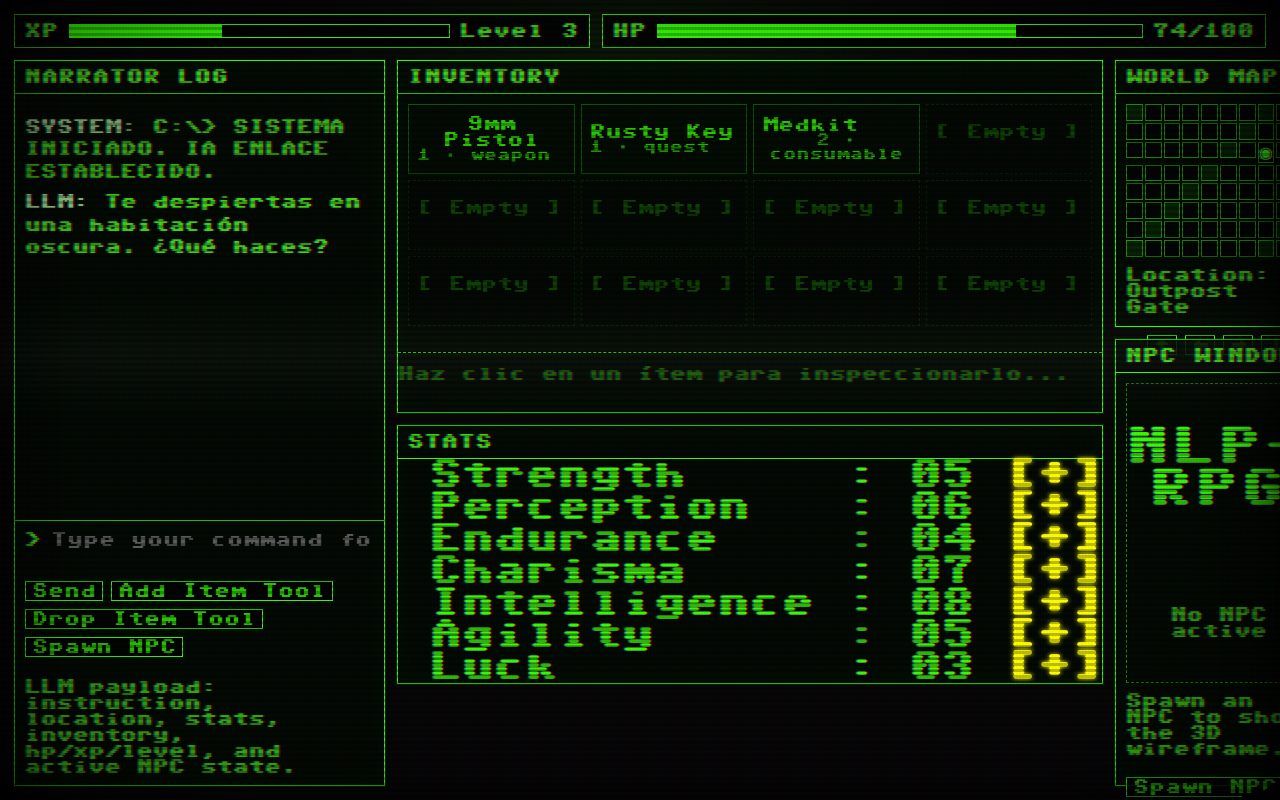
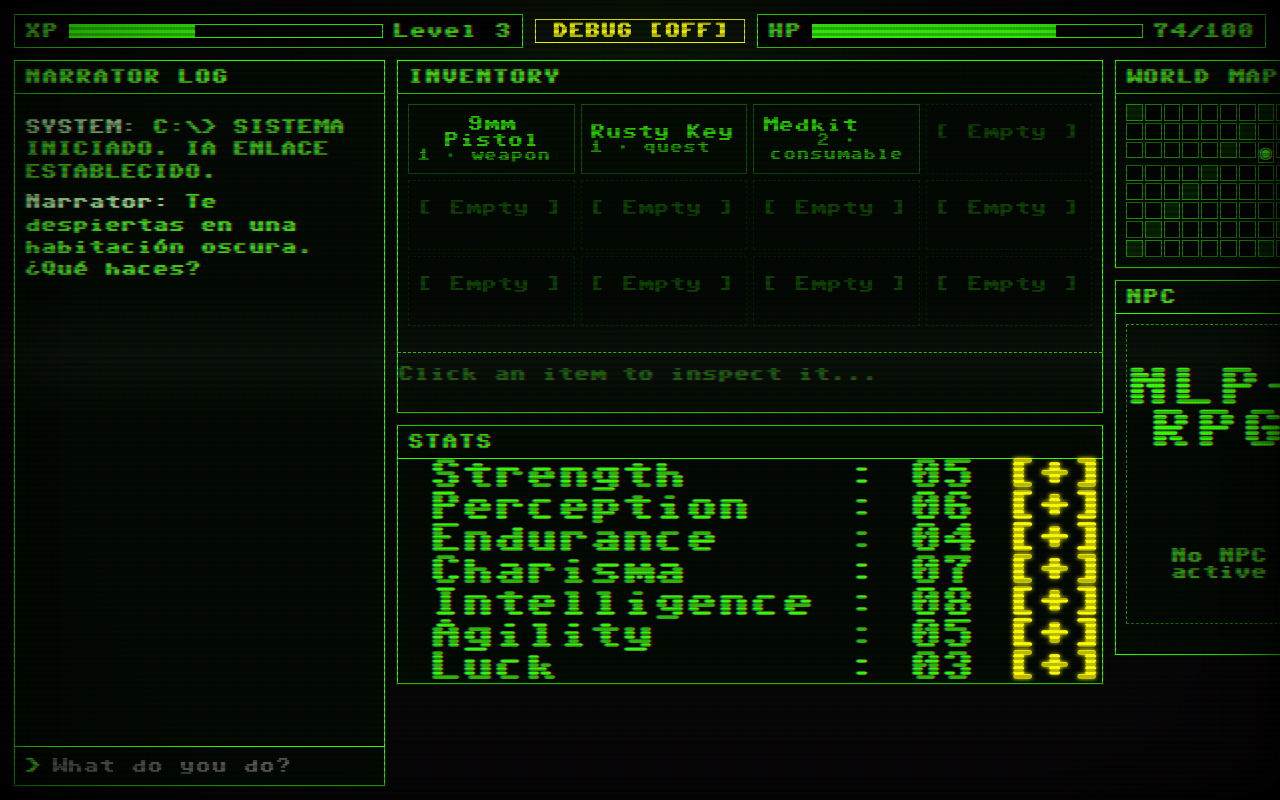
Before and after one commit to VANAFA/NLP-RPG, a React (Vite) app: page / in a window 1280 px wide. Built offline with nearby package versions, Linux system fonts and the light colour scheme.

Commit message:
llm test done

```diff
--- a/src/App.tsx
+++ b/src/App.tsx
@@ -1,8 +1,14 @@
 import { useEffect, useMemo, useRef, useState } from 'react';
+import { fetchLlmResponse } from './llmService';
 
 type StatName = 'Strength' | 'Perception' | 'Endurance' | 'Charisma' | 'Intelligence' | 'Agility' | 'Luck';
 type InventoryItem = { name: string; quantity: number; kind: string; desc?: string };
-type ChatEntry = { role: 'LLM' | 'PLAYER' | 'SYSTEM'; text: string };
+
+// Actualizado para separar pensamiento e historia
+type ChatEntry =
+  | { role: 'SYSTEM' | 'PLAYER'; text: string }
+  | { role: 'Narrator'; story: string; thinking: string };
+
 type ObjGeometry = {
   vertices: [number, number, number][];
   faces: number[][];
@@ -116,10 +122,15 @@ function parseObjModel(text: string): ObjGeometry {
   return { vertices, faces, edges };
 }
 
-function App() {
+export default function App() {
   const [game, setGame] = useState<GameState>(initialState);
+
   // Recuerda el índice del ítem seleccionado en la grilla
   const [selectedItemIndex, setSelectedItemIndex] = useState<number | null>(null);
+
+  // Estados nuevos para el LLM y el modo Debug
+  const [isDebugMode, setIsDebugMode] = useState(false);
+  const [isThinking, setIsThinking] = useState(false);
 
   // Función para tirar el ítem y limpiar la selección
   const dropItem = (index: number) => {
@@ -139,14 +150,14 @@ function App() {
   const [input, setInput] = useState('');
   const [chat, setChat] = useState<ChatEntry[]>([
     { role: 'SYSTEM', text: 'C:\\> SISTEMA INICIADO. IA ENLACE ESTABLECIDO.' },
-    { role: 'LLM', text: 'Te despiertas en una habitación oscura. ¿Qué haces?' },
+    { role: 'Narrator', story: 'Te despiertas en una habitación oscura. ¿Qué haces?', thinking: '[SISTEMA INTERNO]\nIniciando secuencia de despertar.' },
   ]);
   const map = useMemo(() => makeMap(10, 8), []);
   const logRef = useRef<HTMLDivElement>(null);
 
   useEffect(() => {
     logRef.current?.scrollTo({ top: logRef.current.scrollHeight, behavior: 'smooth' });
-  }, [chat]);
+  }, [chat, isThinking]);
 
   const inventorySummary = game.inventory.map((item) => `${item.name} x${item.quantity}`).join(', ');
 
@@ -161,18 +172,58 @@ function App() {
     activeNpc: game.activeNpc,
   });
 
-  const submitPrompt = (text: string) => {
-    const snapshot = contextSnapshot();
+  // LLM Submit Prompt integrado
+  const submitPrompt = async (text: string) => {
+    if (!text.trim() || isThinking) return;
+
+    setChat((prev) => [...prev, { role: 'PLAYER', text }]);
+    setInput('');
+    setIsThinking(true);
+
+    try {
+      // 1. Llamada al servicio LLM (mock)
+      const response = await fetchLlmResponse(text, game);
+
+      // 2. Procesamos las herramientas forzadas
+      response.toolCalls.forEach((call: any) => {
+        if (call.name === 'move') {
+           setGame(prev => ({
+             ...prev,
+             location: {
+               x: clamp(prev.location.x + call.args.dx, 0, 9),
+               y: clamp(prev.location.y + call.args.dy, 0, 9),
+               label: `Sector LLM-${Math.floor(Math.random()*100)}`
+             }
+           }));
+        }
+        if (call.name === 'addItem') {
+           setGame(prev => ({ ...prev, inventory: [...prev.inventory, call.args] }));
+        }
+        if (call.name === 'dropItem') {
+           setGame(prev => {
+             const newInv = [...prev.inventory];
+             if (newInv.length > 0 && call.args.index < newInv.length) {
+                newInv.splice(call.args.index, 1);
+             }
+             return { ...prev, inventory: newInv };
+           });
+           setSelectedItemIndex(null);
+        }
+        if (call.name === 'spawnNpc') {
+           spawnNpc();
+        }
+      });
+
+      // 3. Añadimos el resultado narrativo y el pensamiento a la consola
       setChat((prev) => [
         ...prev,
-      { role: 'PLAYER', text },
-      {
-        role: 'SYSTEM',
-        text: `CTX => loc:${snapshot.location.label} (${snapshot.location.x},${snapshot.location.y}) | hp:${snapshot.hp} | lvl:${snapshot.level} | xp:${snapshot.xp} | inv:${snapshot.inventory.length} items`,
-      },
-      { role: 'LLM', text: 'Narrador: respuesta simulada. Conecta aquí tu API LLM y las herramientas.' },
+        { role: 'Narrator', story: response.story, thinking: response.thinking }
       ]);
-    setInput('');
+    } catch (e) {
+      setChat((prev) => [...prev, { role: 'SYSTEM', text: 'ERR: Fallo de conexión con el LLM.' }]);
+    } finally {
+      setIsThinking(false);
+    }
   };
 
   const movePlayer = (dx: number, dy: number) =>
@@ -223,6 +274,23 @@ function App() {
           </div>
           <span className="top-meter-value">Level {game.level}</span>
         </div>
+
+        {/* BOTÓN TOGGLE DEBUG AL CENTRO DE LA BARRA */}
+        <button
+          onClick={() => setIsDebugMode(!isDebugMode)}
+          style={{
+            backgroundColor: isDebugMode ? '#ffff00' : 'transparent',
+            color: isDebugMode ? '#000' : '#ffff00',
+            border: '1px solid #ffff00',
+            padding: '0.2rem 1rem',
+            fontWeight: 'bold',
+            cursor: 'pointer',
+            fontFamily: 'inherit'
+          }}
+        >
+          {isDebugMode ? 'DEBUG [ON]' : 'DEBUG [OFF]'}
+        </button>
+
         <div className="top-meter top-meter-right">
           <span className="top-meter-label">HP</span>
           <div className="top-meter-track">
@@ -236,11 +304,42 @@ function App() {
         <section className="left-rail panel">
           <div className="panel-title">NARRATOR LOG</div>
           <div className="chat-log" ref={logRef}>
-            {chat.map((entry, index) => (
+            {chat.map((entry, index) => {
+              // RENDERIZADO ESPECIAL PARA EL LLM
+              if (entry.role === 'Narrator') {
+                return (
+                  <div key={index} className="chat-line llm" style={{ marginBottom: '1rem', marginTop: '0.5rem' }}>
+                    {isDebugMode && (
+                      <div style={{
+                        color: '#ffff00',
+                        whiteSpace: 'pre-wrap',
+                        marginBottom: '0.5rem',
+                        padding: '0.5rem',
+                        borderLeft: '2px solid #ffff00',
+                        backgroundColor: 'rgba(255, 255, 0, 0.05)',
+                        fontSize: '0.9rem'
+                      }}>
+                        {entry.thinking}
+                      </div>
+                    )}
+                    <div>
+                      <span className="chat-role">Narrator:</span> {entry.story}
+                    </div>
+                  </div>
+                );
+              }
+
+              return (
                 <div key={index} className={`chat-line ${entry.role.toLowerCase()}`}>
                   <span className="chat-role">{entry.role}:</span> {entry.text}
                 </div>
-            ))}
+              );
+            })}
+
+            {/* TEXTO DE PROCESAMIENTO VISUAL */}
+            {isThinking && (
+               <div style={{ opacity: 0.5, fontStyle: 'italic', marginTop: '0.5rem' }}>[ Narrator is thinking... ]</div>
+            )}
           </div>
           <form
             className="input-row"
@@ -254,18 +353,10 @@ function App() {
               autoFocus
               value={input}
               onChange={(event) => setInput(event.target.value)}
-              placeholder="Type your command for the narrator LLM..."
+              disabled={isThinking}
+              placeholder="What do you do?"
             />
           </form>
-          <div className="tool-row">
-            <button type="button" onClick={() => submitPrompt(input || 'look around')}>Send</button>
-            <button type="button" onClick={() => toolAction('inventory.add( item )')}>Add Item Tool</button>
-            <button type="button" onClick={() => toolAction('inventory.drop( item )')}>Drop Item Tool</button>
-            <button type="button" onClick={() => toolAction('npc.spawn()')}>Spawn NPC</button>
-          </div>
-          <div className="help-text">
-            LLM payload: instruction, location, stats, inventory, hp/xp/level, and active NPC state.
-          </div>
         </section>
 
         <section className="center-column">
@@ -356,7 +447,7 @@ return (
                   </button>
                 </div>
               ) : (
-                <span style={{ opacity: 0.4 }}>Haz clic en un ítem para inspeccionarlo...</span>
+                <span style={{ opacity: 0.4 }}>Click an item to inspect it...</span>
               )}
             </div>
           </div>
@@ -419,19 +510,22 @@ return (
                 )),
               )}
             </div>
-            <div className="map-footer">Location: {game.location.label}</div>
-            <div className="map-controls">
-              <button type="button" onClick={() => movePlayer(0, -1)}>↑</button>
+            {/* if debug then show buttons */}
+              {isDebugMode && (
+              <div className="map-controls" style={{ marginTop: '1rem', display: 'flex', flexDirection: 'column', alignItems: 'center' }}>
+                <button type="button" onClick={() => movePlayer(0, -1)} style={{ marginBottom: '0.5rem' }}>↑</button>
                 <div>
-                <button type="button" onClick={() => movePlayer(-1, 0)}>←</button>
+                  <button type="button" onClick={() => movePlayer(-1, 0)} style={{ marginRight: '0.5rem' }}>←</button>
                   <button type="button" onClick={() => movePlayer(1, 0)}>→</button>
                 </div>
-              <button type="button" onClick={() => movePlayer(0, 1)}>↓</button>
+                <button type="button" onClick={() => movePlayer(0, 1)} style={{ marginTop: '0.5rem' }}>↓</button>
               </div>
+              )
+            }
           </div>
 
           <div className="panel npc-panel">
-            <div className="panel-title">NPC WINDOW</div>
+            <div className="panel-title">NPC</div>
             <div className="npc-frame">
               {game.activeNpc ? (
                 <WireframeModel src={npcModelUrl} seed={game.activeNpc.seed} />
@@ -442,12 +536,13 @@ return (
                 </div>
               )}
             </div>
-            <div className="npc-footer">
-              {game.activeNpc ? `${game.activeNpc.name} · ${game.activeNpc.title}` : 'Spawn an NPC to show the 3D wireframe.'}
-            </div>
             <div className="npc-controls">
-              <button type="button" onClick={spawnNpc}>Spawn NPC</button>
-              <button type="button" onClick={releaseNpc}>Return Control</button>
+              {isDebugMode && (
+                <>
+                  <button type="button" onClick={spawnNpc} style={{ backgroundColor: '#33ff00', color: '#000', border: 'none', padding: '0.4rem 0.8rem', cursor: 'pointer', fontWeight: 'bold', fontFamily: 'inherit' }}>Spawn NPC</button>
+                  <button type="button" onClick={releaseNpc} style={{ backgroundColor: '#ff3333', color: '#fff', border: 'none', padding: '0.4rem 0.8rem', cursor: 'pointer', fontWeight: 'bold', fontFamily: 'inherit' }}>Return Control</button>
+                </>
+              )}
             </div>
           </div>
         </section>
@@ -538,17 +633,14 @@ function WireframeModel({ src, seed }: { src: string; seed: number }) {
       ctx.fillStyle = 'rgba(0,0,0,0.88)';
       ctx.fillRect(0, 0, width, height);
 
-    // 1. Proyectamos todos los vértices como antes
       const points = model.vertices.map((vertex) => project(vertex, time));
       const cx = width / 2;
       const cy = height / 2;
 
-      // Sets para rastrear qué vértices y aristas son visibles
       const visibleVertices = new Set<number>();
       const visibleEdges = new Set<string>();
       const visibleFaces: { indices: number[]; depth: number }[] = [];
 
-      // 2. Backface Culling y cálculo de profundidad
       model.faces.forEach((faceIndices) => {
         if (faceIndices.length < 3) return;
 
@@ -556,21 +648,15 @@ function WireframeModel({ src, seed }: { src: string; seed: number }) {
         const p1 = points[faceIndices[1]];
         const p2 = points[faceIndices[2]];
 
-        // Producto cruzado 2D de los primeros tres vértices proyectados
         const crossProduct = (p1.x - p0.x) * (p2.y - p0.y) - (p1.y - p0.y) * (p2.x - p0.x);
 
-        // Si crossProduct es mayor a 0, la cara apunta hacia atrás.
-        // (Nota: Si el modelo se renderiza al revés -se ve la nuca y no la cara-,
-        // cambiá este > 0 por un < 0. Depende de cómo exportaste el .obj)
         if (crossProduct < 0) return;
 
-        // Si pasó el culling, calculamos su profundidad para el Painter's Algorithm
         let avgZ = 0;
-        faceIndices.forEach((index, i) => {
+        faceIndices.forEach((index: number, i: number) => {
           avgZ += points[index].z;
-          visibleVertices.add(index); // Marcamos el vértice como visible
+          visibleVertices.add(index);
 
-          // Registramos la arista como visible
           const nextIndex = faceIndices[(i + 1) % faceIndices.length];
           const edgeKey = index < nextIndex ? `${index}:${nextIndex}` : `${nextIndex}:${index}`;
           visibleEdges.add(edgeKey);
@@ -580,14 +666,11 @@ function WireframeModel({ src, seed }: { src: string; seed: number }) {
         visibleFaces.push({ indices: faceIndices, depth: avgZ });
       });
 
-      // 3. Z-Sorting de las caras que sobrevivieron
       visibleFaces.sort((a, b) => b.depth - a.depth);
 
-// 4. Dibujamos caras, aristas y vértices TODO JUNTO en orden de profundidad
       visibleFaces.forEach((face) => {
-        // A. Dibujar la cara sólida (Polígono)
         ctx.beginPath();
-        face.indices.forEach((index, faceIndex) => {
+        face.indices.forEach((index: number, faceIndex: number) => {
           const point = points[index];
           const px = cx + point.x;
           const py = cy + point.y;
@@ -596,24 +679,21 @@ function WireframeModel({ src, seed }: { src: string; seed: number }) {
         });
         ctx.closePath();
 
-        ctx.fillStyle = '#114400'; // Color sólido de relleno
+        ctx.fillStyle = '#114400';
         ctx.fill();
 
-        ctx.strokeStyle = '#33ff00'; // Color del wireframe
+        ctx.strokeStyle = '#33ff00';
         ctx.lineWidth = 1;
         ctx.stroke();
 
-        // B. Dibujar los vértices (puntitos) correspondientes SOLO a esta cara
         ctx.fillStyle = '#33ff00';
-        face.indices.forEach((index) => {
+        face.indices.forEach((index: number) => {
           const point = points[index];
           ctx.beginPath();
           ctx.arc(cx + point.x, cy + point.y, 1.5, 0, Math.PI * 2);
           ctx.fill();
         });
       });
-
-      // ELIMINAR EL PASO 5 ANTERIOR (ya no necesitamos iterar visibleVertices)
 
       raf = requestAnimationFrame(draw);
     };
@@ -627,5 +707,3 @@ function WireframeModel({ src, seed }: { src: string; seed: number }) {
 
   return <canvas ref={canvasRef} className="wireframe-canvas" />;
 }
-
-export default App;
--- /dev/null
+++ b/src/llmService.ts
@@ -0,0 +1,64 @@
+export interface LLMContext {
+  hp: number;
+  hpMax: number;
+  stats: Record<string, number>;
+  location: { x: number; y: number; label: string };
+  inventory: any[];
+}
+
+export async function fetchLlmResponse(userText: string, context: LLMContext) {
+  // Simulamos el delay del modelo
+  await new Promise(resolve => setTimeout(resolve, 1500));
+
+  const thinking = `[EVALUANDO INPUT DEL OPERADOR]
+Mensaje recibido: "${userText}"
+-- Analizando Estado Actual --
+Vitalidad: ${context.hp}/${context.hpMax}
+Coordenadas: ${context.location.label} [${context.location.x}, ${context.location.y}]
+Objetos en inventario: ${context.inventory.length}
+Stats detectados: STR(${context.stats.Strength}) PER(${context.stats.Perception})
+[DECISIÓN DEL MODELO]
+Ejecutando protocolo de estrés: Forzando llamadas aleatorias a todas las herramientas disponibles.`;
+
+  const story = "There will be consecuences to your actions... When the LLM is actually implemented. Allan please add details";
+
+  const toolCalls: { name: string; args: any }[] = [];
+
+  // 1. Mover al jugador
+  toolCalls.push({
+    name: 'move',
+    args: { dx: Math.random() > 0.5 ? 1 : -1, dy: Math.random() > 0.5 ? 1 : -1 }
+  });
+
+  // 2. Spawn NPC
+  toolCalls.push({ name: 'spawnNpc', args: {} });
+
+  // 3. Añadir ítem
+  const junkNames = ['Cable Pelado', 'Batería de Litio', 'Engranaje Roto', 'Chip Quemado'];
+  toolCalls.push({
+    name: 'addItem',
+    args: {
+      name: junkNames[Math.floor(Math.random() * junkNames.length)],
+      quantity: 1,
+      kind: 'junk',
+      desc: '> Objeto de prueba inyectado directamente por el LLM simulado.'
+    }
+  });
+
+  // 4. Tirar ítem
+  if (context.inventory.length > 0) {
+    const randomInvIndex = Math.floor(Math.random() * context.inventory.length);
+    toolCalls.push({ name: 'dropItem', args: { index: randomInvIndex } });
+  }
+
+  // 5. Modificar HP
+  const hpChange = Math.random() > 0.5 ? -10 : +10;
+  toolCalls.push({ name: 'modifyHp', args: { amount: hpChange } });
+
+  // 6. Incrementar xp random
+  const xpGain = Math.floor(Math.random() * 20) + 5;
+  toolCalls.push({ name: 'gainXp', args: { amount: xpGain } });
+
+  // Devolvemos exactamente lo que tu App.tsx está esperando
+  return { thinking, story, toolCalls };
+}
```
Also changed, not shown: 3 other files (tests, documents, lock files or other folders). Lines whose indentation alone changed are shown as unchanged.
